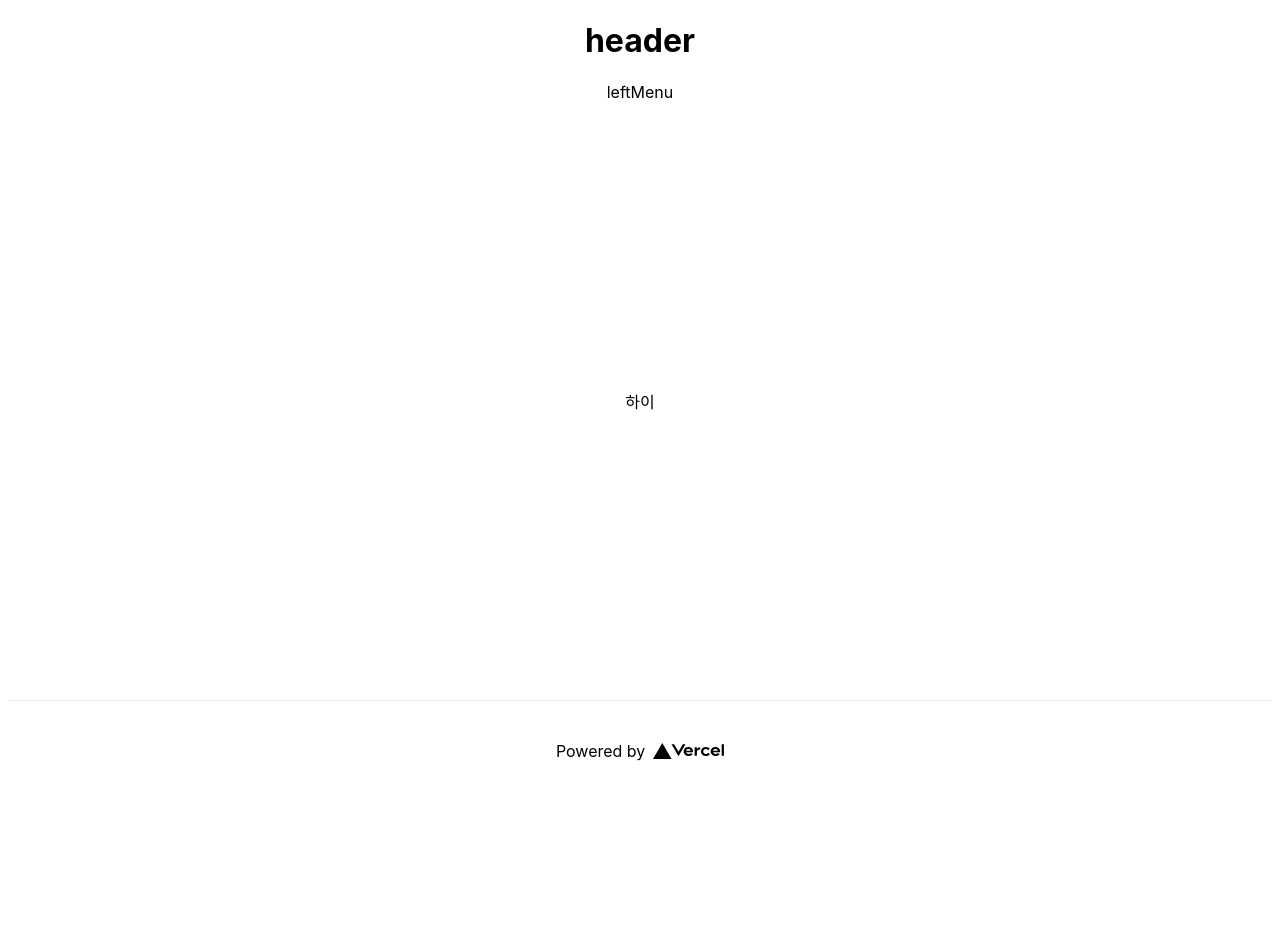
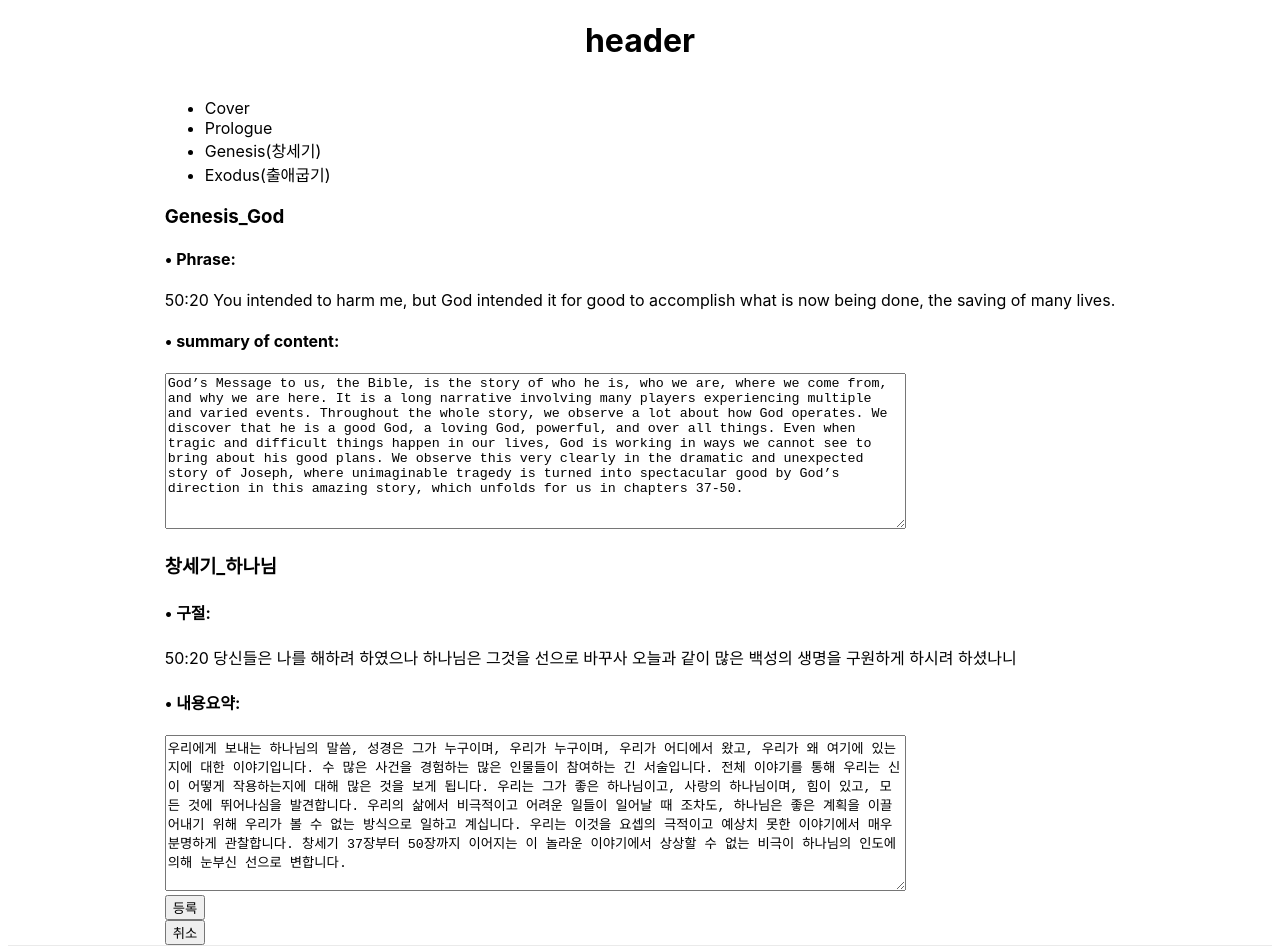
Before and after one commit to YNCoding/NK-Bible-summary-frontend, a Next.js app: page / in a window 1280 px wide. Shown: the top 952 px of the page. Before the commit the page ends 800 px from the top, so only its background shows below. Built offline with nearby package versions, Linux system fonts and the light colour scheme.

Commit message:
입력화면 만들기
제목&키워드(en) <- input text
구절 <- input text
내용 <- textarea

제목&키워드(kr) <- input text
구절 <- input text
내용 <- textarea

등록버튼 취소버튼

```diff
--- a/pages/index.js
+++ b/pages/index.js
@@ -1,11 +1,60 @@
 
-import LeftMenu from '../components/LeftMenu'
-import DefalutLayout from '../layout/DefalutLayout'
+import Footer from '../components/Footer'
+import Header from '../components/header'
+import styles from '../styles/Home.module.css'
 
 export default function Home() {
   return (
-    <div>
-      <DefalutLayout></DefalutLayout>
+    <div className={styles.container}>
+      <Header className={styles.header}>NK English Bible</Header>
+
+      <main>
+        <section>
+          <nav className={styles.nav}>
+            <ul>
+              <li><a href="#">Cover</a></li>
+              <li><a href="#">Prologue</a></li>
+              <li><a href="#">Genesis(창세기)</a></li>
+              <li><a href="#">Exodus(출애굽기)</a></li>
+            </ul>
+          </nav>
+
+          <article className={styles.article}>
+            <h1>Genesis_God</h1>
+
+            <h4>• Phrase:</h4>
+            <p>50:20 You intended to harm me, but God intended it for good to accomplish what is now being done, the saving of many lives.</p>
+
+            <label for="contentEN"><h4>• summary of content:</h4></label>
+            <textarea id="contentEN" name="contentEN" rows="10" cols="90">
+              God’s Message to us, the Bible, is the story of who he is, who we are, where we come from, and why we are here. It is a long narrative involving many players experiencing multiple and varied events. Throughout the whole story, we observe a lot about how God operates. We discover that he is a good God, a loving God, powerful, and over all things. Even when tragic and difficult things happen in our lives, God is working in ways we cannot see to bring about his good plans. We observe this very clearly in the dramatic and unexpected story of Joseph, where unimaginable tragedy is turned into spectacular good by God’s direction in this amazing story, which unfolds for us in chapters 37-50.
+</textarea>
+            <h1>창세기_하나님</h1>
+            <h4> • 구절:</h4>
+            <p>50:20 당신들은 나를 해하려 하였으나 하나님은 그것을 선으로 바꾸사 오늘과 같이 많은 백성의 생명을 구원하게 하시려 하셨나니</p>
+
+            <label for="ContentKR"><h4>• 내용요약:</h4></label>
+            <textarea id="contentKR" name="contentKR" rows="10" cols="90">
+              우리에게 보내는 하나님의 말씀, 성경은 그가 누구이며, 우리가 누구이며, 우리가 어디에서 왔고, 우리가 왜 여기에 있는지에 대한 이야기입니다. 수 많은 사건을 경험하는 많은 인물들이 참여하는 긴 서술입니다. 전체 이야기를 통해 우리는 신이 어떻게 작용하는지에 대해 많은 것을 보게 됩니다. 우리는 그가 좋은 하나님이고, 사랑의 하나님이며, 힘이 있고, 모든 것에 뛰어나심을 발견합니다. 우리의 삶에서 비극적이고 어려운 일들이 일어날 때 조차도, 하나님은 좋은 계획을 이끌어내기 위해 우리가 볼 수 없는 방식으로 일하고 계십니다. 우리는 이것을 요셉의 극적이고 예상치 못한 이야기에서 매우 분명하게 관찰합니다. 창세기 37장부터 50장까지 이어지는 이 놀라운 이야기에서 상상할 수 없는 비극이 하나님의 인도에 의해 눈부신 선으로 변합니다.
+            </textarea>
+          </article>
+        </section>
+
+        <form action='button.php'>
+          <input type='button'
+                 value='등록'
+                 onclick='alert("등록되었습니다.")' />
+        </form>
+
+          <form action='button.php'>
+            <input type='button'
+                    value='취소'
+                    onclick='alert("취소되었습니다.")' />
+          </form>
+      </main>
+      <footer className={styles.footer}>
+        <Footer></Footer>
+      </footer>
     </div>
 
   )
```
Also changed, not shown: pages/_app.js (line endings or trailing spaces).
